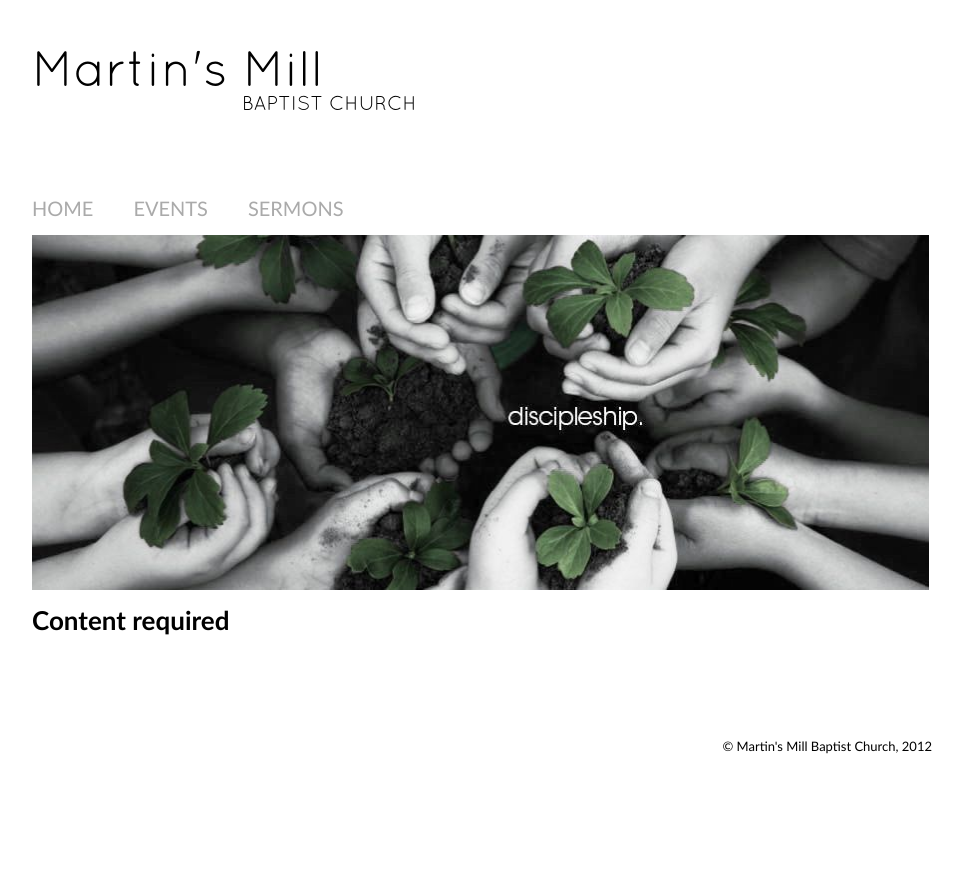
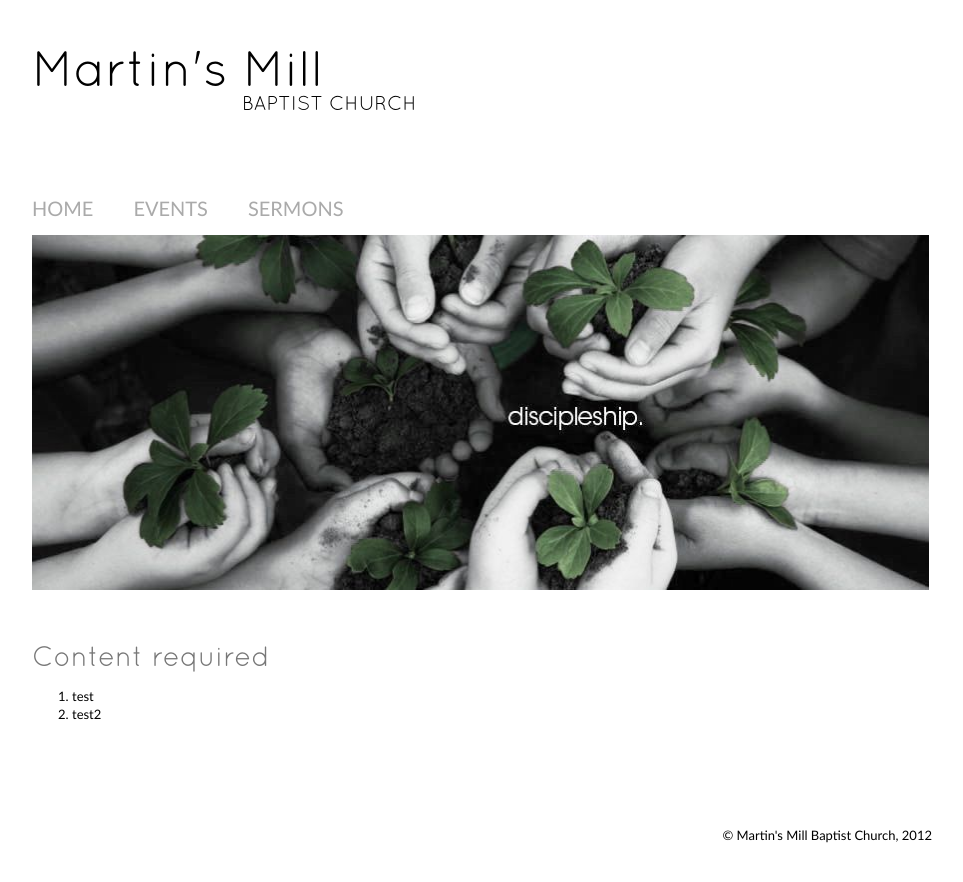
Before and after one commit to mmbc/website, a Jekyll site: the page built from sermons.md, in a window 1280 px wide. Shown: the top 882 px of the page, without its empty margins (158-1121 px from the left). Built offline with Jekyll 4.4.1, drawn with Linux system fonts in a browser that asks for light colours.

Commit message:
Change sermon page to use markedown

```diff
--- a/sermons.html
+++ b/sermons.md
@@ -3,4 +3,7 @@ layout: base
 title: Sermons
 name: sermons
 ---
-<h1>Content required</h1>
+Content required
+=======
+1. test
+2. test2
--- a/static/index.css
+++ b/static/index.css
@@ -99,7 +99,7 @@ p {
     text-align: center;
 }
 
-.paragraph_title {
+.paragraph_title, h1 {
     font-size: 28px;
     font-weight: lighter;
     padding-top: 37px;
```
